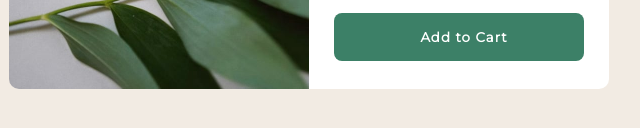
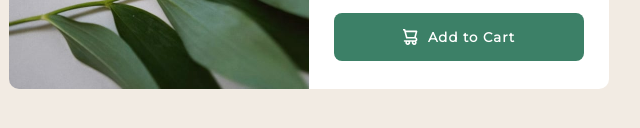
Before and after one commit to dartabish/product-preview-card-component-main, a plain HTML site: page index.html in a window 1280 px wide. Shown: the part 536-664 px from the top of the page, 331-971 px from the left. Drawn offline with Linux system fonts and the light colour scheme; the site is published under a folder, as on GitHub Pages, so addresses that start at the root find nothing.

Commit message:
fixed svg path

```diff
--- a/index.html
+++ b/index.html
@@ -21,7 +21,7 @@
         Perfumer-Creator for the House of CHANEL.
       </p>
       <h2>$149.99 <span>$169.99</span></h2>
-      <button><img src="/images/icon-cart.svg" alt="">Add to Cart</button>
+      <button><img src="./images/icon-cart.svg" alt="">Add to Cart</button>
     </div>
   </div>
 
```
